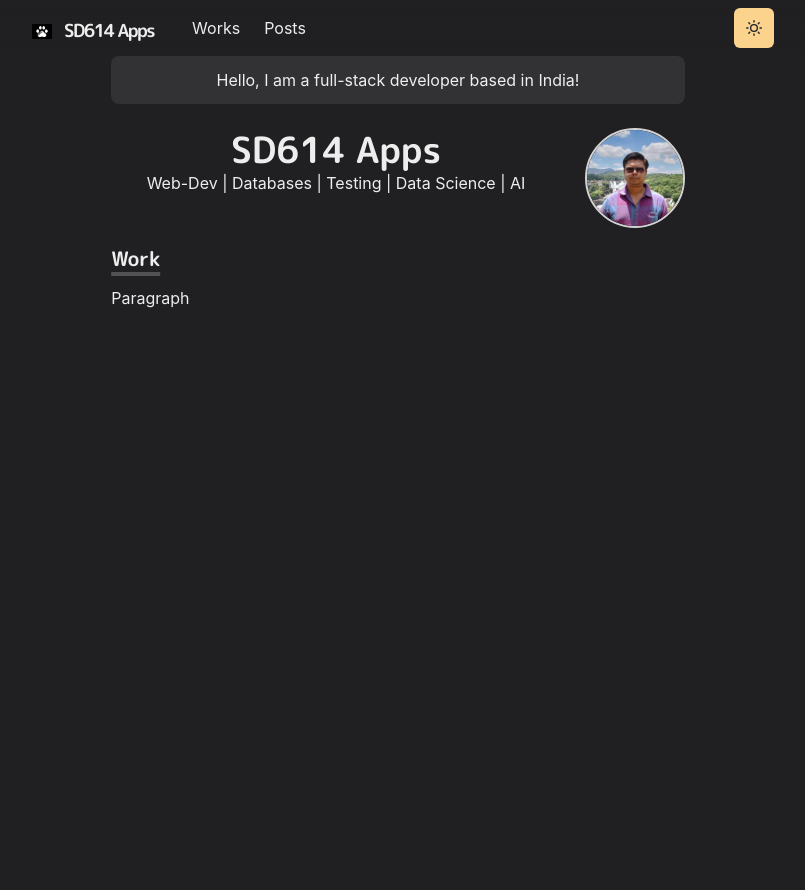
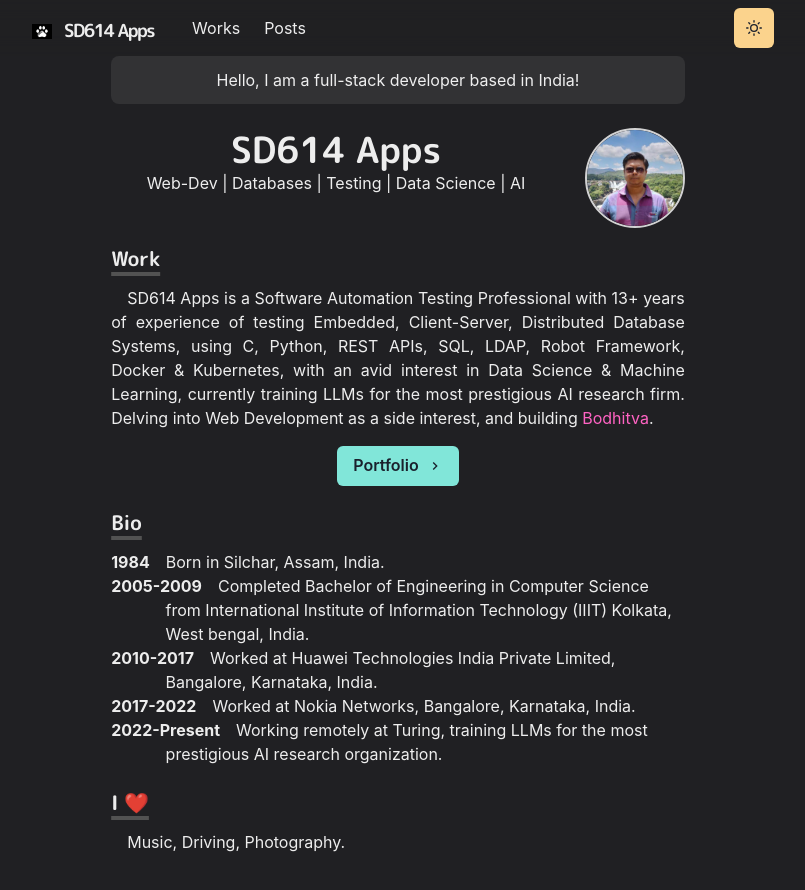
Before and after one commit to sd614apps/my-portfolio, a Next.js app: page / in a window 1280 px wide. Shown: the top 890 px of the page, without its empty margins (242-1047 px from the left). Before the commit the page ends 800 px from the top, so only its background shows below. Built offline with nearby package versions, Linux system fonts and the light colour scheme.

Commit message:
Added Bio section, portfolio link button, and animated the theme toggle button

```diff
--- /dev/null
+++ b/components/bio.js
@@ -0,0 +1,12 @@
+import { Box } from '@chakra-ui/react'
+import styled from '@emotion/styled'
+
+export const BioSection = styled(Box) `
+    padding-left: 3.4em;
+    text-indent: -3.4em;
+`
+
+export const BioYear = styled.span`
+    font-weight: bold;
+    margin-right: 1em;
+`
--- /dev/null
+++ b/components/paragraph.js
@@ -0,0 +1,8 @@
+import styled from "@emotion/styled";
+
+const Paragraph = styled.p `
+    text-align: justify;
+    text-indent: 1em;
+`
+
+export default Paragraph
--- a/components/theme-toggle-button.js
+++ b/components/theme-toggle-button.js
@@ -1,3 +1,4 @@
+import { AnimatePresence, motion } from "framer-motion";
 import { IconButton, useColorMode, useColorModeValue } from "@chakra-ui/react";
 import { SunIcon, MoonIcon } from "@chakra-ui/icons";
 
@@ -5,12 +6,23 @@
     const { toggleColorMode } = useColorMode()
 
     return (
+        <AnimatePresence mode="wait" initial={false}>
+            <motion.div
+                style={{ display: 'inline-block' }}
+                key={useColorModeValue('light', 'dark')}
+                initial={{ y: -20, opacity: 0 }}
+                animate={{ y: 0, opacity: 1 }}
+                exit={{ y: 20, opacity: 0 }}
+                transition={{ duration: 0.2 }}
+            >
             <IconButton
                 aria-label="Toggle theme"
                 colorScheme={useColorModeValue('purple', 'orange')}
                 icon={useColorModeValue(<MoonIcon />, <SunIcon />)}
                 onClick={toggleColorMode}
             ></IconButton>
+            </motion.div>
+        </AnimatePresence>
     )
 }
 
--- a/pages/index.js
+++ b/pages/index.js
@@ -1,11 +1,17 @@
+import NextLink from 'next/link'
 import {
     Container,
     Box,
     Heading,
     Image,
-    useColorModeValue
+    Link,
+    useColorModeValue,
+    Button
 } from '@chakra-ui/react'
 import Section from '../components/section'
+import Paragraph from '../components/paragraph'
+import { ChevronRightIcon } from '@chakra-ui/icons'
+import { BioSection, BioYear } from '../components/bio'
 
 const Page = () => {
     return (
@@ -50,7 +56,57 @@
                 <Heading as="h3" variant="section-title">
                     Work
                 </Heading>
-                <p>Paragraph</p>
+                <Paragraph>SD614 Apps is a Software Automation Testing Professional with 13+ years of experience of testing Embedded,
+                    Client-Server, Distributed Database Systems, using C, Python, REST APIs, SQL, LDAP, Robot Framework, Docker &
+                    Kubernetes, with an avid interest in Data Science & Machine Learning, currently training LLMs for the most
+                    prestigious AI research firm. Delving into Web Development as a side interest, and building {' '}
+                    <NextLink href="/works/bodhitva">
+                        <Link>Bodhitva</Link>
+                    </NextLink>.
+                </Paragraph>
+                <Box align="center" my={4}>
+                    <NextLink href="/works">
+                        <Button rightIcon={<ChevronRightIcon />} colorScheme='teal'>
+                            Portfolio
+                        </Button>
+                    </NextLink>
+                </Box>
+            </Section>
+
+            <Section delay={0.2}>
+                <Heading as="h3" variant="section-title">
+                    Bio
+                </Heading>
+                <BioSection>
+                    <BioYear>1984</BioYear>
+                    Born in Silchar, Assam, India.
+                </BioSection>
+                <BioSection>
+                    <BioYear>2005-2009</BioYear>
+                    Completed Bachelor of Engineering in Computer Science from International Institute of
+                    Information Technology (IIIT) Kolkata, West bengal, India.
+                </BioSection>
+                <BioSection>
+                    <BioYear>2010-2017</BioYear>
+                    Worked at Huawei Technologies India Private Limited, Bangalore, Karnataka, India.
+                </BioSection>
+                <BioSection>
+                    <BioYear>2017-2022</BioYear>
+                    Worked at Nokia Networks, Bangalore, Karnataka, India.
+                </BioSection>
+                <BioSection>
+                    <BioYear>2022-Present</BioYear>
+                    Working remotely at Turing, training LLMs for the most prestigious AI research organization.
+                </BioSection>
+            </Section>
+
+            <Section delay={0.3}>
+                <Heading as="h3" variant="section-title">
+                    I ❤️
+                </Heading>
+                <Paragraph>
+                    Music, Driving, Photography.
+                </Paragraph>
             </Section>
         </Container>
     )
```
Also changed, not shown: 1 other file (tests, documents, lock files or other folders). Lines whose indentation alone changed are shown as unchanged.
